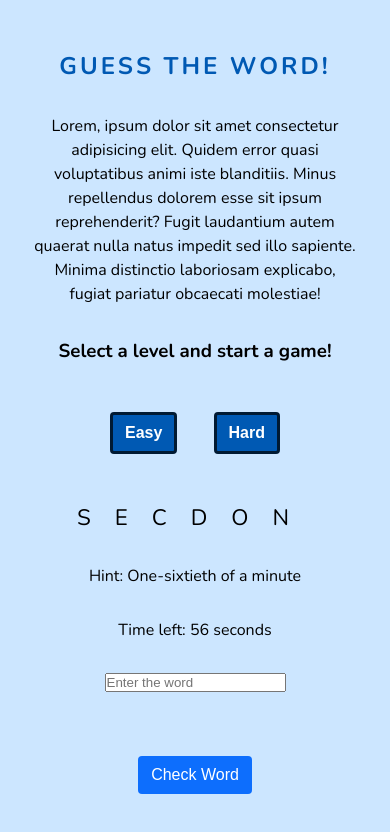
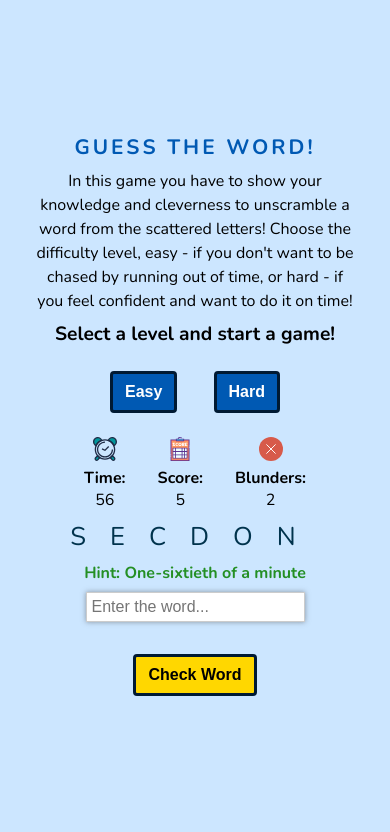
Before and after one commit to kubaklatt/word-scramble, a website: page index.html in a window 390 px wide. Drawn offline with nearby package versions, Linux system fonts and the light colour scheme.

Commit message:
new layout for mobile

```diff
--- a/index.html
+++ b/index.html
@@ -12,7 +12,7 @@
       rel="stylesheet"
     />
     <script
-      src="https://kit.fontawesome.com/7f03104bfb.js"
+      src="https://kit.fontawesome.com/bc062969b2.js"
       crossorigin="anonymous"
     ></script>
     <link rel="stylesheet" href="./dist/css/style.min.css" />
@@ -22,24 +22,51 @@
       <div class="main-content">
         <h1>GUESS THE WORD!</h1>
         <h2>
-          Lorem, ipsum dolor sit amet consectetur adipisicing elit. Quidem error
-          quasi voluptatibus animi iste blanditiis. Minus repellendus dolorem
-          esse sit ipsum reprehenderit? Fugit laudantium autem quaerat nulla
-          natus impedit sed illo sapiente. Minima distinctio laboriosam
-          explicabo, fugiat pariatur obcaecati molestiae!
+          In this game you have to show your knowledge and cleverness to
+          unscramble a word from the scattered letters! Choose the difficulty
+          level, easy - if you don't want to be chased by running out of time,
+          or hard - if you feel confident and want to do it on time!
         </h2>
         <h3>Select a level and start a game!</h3>
         <div class="levels">
           <button class="level easy">Easy</button>
           <button class="level hard">Hard</button>
         </div>
+        <div class="stats">
+          <div class="timer">
+            <img
+              class="time-img"
+              src="./dist/img/time-svgrepo-com.svg"
+              alt=""
+            />
+            <p class="stat">Time:</p>
+            <span class="time-amount"></span>
+          </div>
+          <div class="score">
+            <img
+              class="score-img"
+              src="./dist/img/score-svgrepo-com.svg"
+              alt=""
+            />
+            <p class="stat">Score:</p>
+            <span class="score-amount">5</span>
+          </div>
+          <div class="blunders">
+            <img
+              class="error-img"
+              src="./dist/img/error-svgrepo-com.svg"
+              alt=""
+            />
+            <p class="stat">Blunders:</p>
+            <span class="blunders-amount">2</span>
+          </div>
+        </div>
         <div class="guess-word"><p class="word"></p></div>
         <p class="hint">Hint: <span class="hint-text"></span></p>
-        <p class="timer">Time left: <span class="time-amount">60 </span></p>
         <input
           type="text"
           class="enter-word"
-          placeholder="Enter the word"
+          placeholder="Enter the word..."
           required
         />
         <div class="info"></div>
--- a/src/js/main.js
+++ b/src/js/main.js
@@ -122,7 +122,7 @@ const initGame = () => {
 initGame();
 
 function timeLeft() {
-  timeAmount.innerHTML = seconds + " seconds";
+  timeAmount.innerHTML = seconds;
   seconds--;
   if (seconds === 0) {
     seconds = 0;
--- a/src/sass/style.scss
+++ b/src/sass/style.scss
@@ -14,18 +14,21 @@ html {
 .main-content {
   height: 100vh;
   padding: 2rem;
-  gap: 2rem;
-  border-radius: 10px;
+  gap: 0.5rem;
   display: flex;
   align-items: center;
   justify-content: center;
   flex-direction: column;
 }
 
+img {
+  width: 1.5rem;
+}
+
 h1 {
   color: #0059b3;
   font-weight: 700;
-  font-size: 1.5rem;
+  font-size: 1.3rem;
   letter-spacing: 3px;
 }
 
@@ -34,6 +37,10 @@ h2 {
   font-size: 1rem;
   line-height: 1.5rem;
   text-align: center;
+}
+
+h3 {
+  font-size: 1.2rem;
 }
 
 .level {
@@ -51,32 +58,68 @@ h2 {
   margin: 1rem;
 }
 
+.level:hover {
+  background-color: #004891;
+}
+
+.enter-word {
+  padding: 5px;
+  font-size: 1rem;
+  border-width: 1px;
+  border-color: #cccccc;
+  background-color: #ffffff;
+  color: #000000;
+  border-style: solid;
+  border-radius: 0px;
+  box-shadow: 0px 0px 5px rgba(66, 66, 66, 0.5);
+  text-shadow: -50px 0px 0px rgba(66, 66, 66, 0);
+}
+
+.enter-word:focus {
+  outline: none;
+}
 .word {
-  font-size: 1.4rem;
+  color: #00334d;
+  font-size: 1.6rem;
   text-transform: uppercase;
   letter-spacing: 1.5rem;
 }
 
+.info {
+  font-weight: 700;
+}
+
+.hint {
+  color: #248f24;
+  font-weight: 700;
+}
+
+.stats {
+  display: flex;
+  flex-direction: row;
+  gap: 2rem;
+  text-align: center;
+}
+
+.stat {
+  font-weight: 700;
+}
+
 .check-btn {
   cursor: pointer;
-  outline: 0;
-  color: #fff;
-  background-color: #0d6efd;
-  border-color: #0d6efd;
-  display: inline-block;
+  background-color: #ffd700;
+  color: black;
   font-weight: 400;
   line-height: 1.5;
   text-align: center;
-  border: 1px solid transparent;
+  border: 3px solid #001a33;
+  border-radius: 0.25rem;
   padding: 6px 12px;
-  font-size: 16px;
-  border-radius: 0.25rem;
-  transition: color 0.15s ease-in-out, background-color 0.15s ease-in-out,
-    border-color 0.15s ease-in-out, box-shadow 0.15s ease-in-out;
+  font-weight: 700;
+  font-size: 1rem;
+  margin: 1rem;
 }
 
 .check-btn:hover {
-  color: #fff;
-  background-color: #0b5ed7;
-  border-color: #0a58ca;
+  background-color: #e8c500;
 }
```
Also changed, not shown: dist/css/style.min.css, dist/img/error-svgrepo-com.svg (added), dist/img/score-svgrepo-com.svg (added), dist/img/time-svgrepo-com.svg (added), dist/js/main.min.js, src/img/error-svgrepo-com.svg (added), src/img/score-svgrepo-com.svg (added), src/img/time-svgrepo-com.svg (added), 2 other files.
